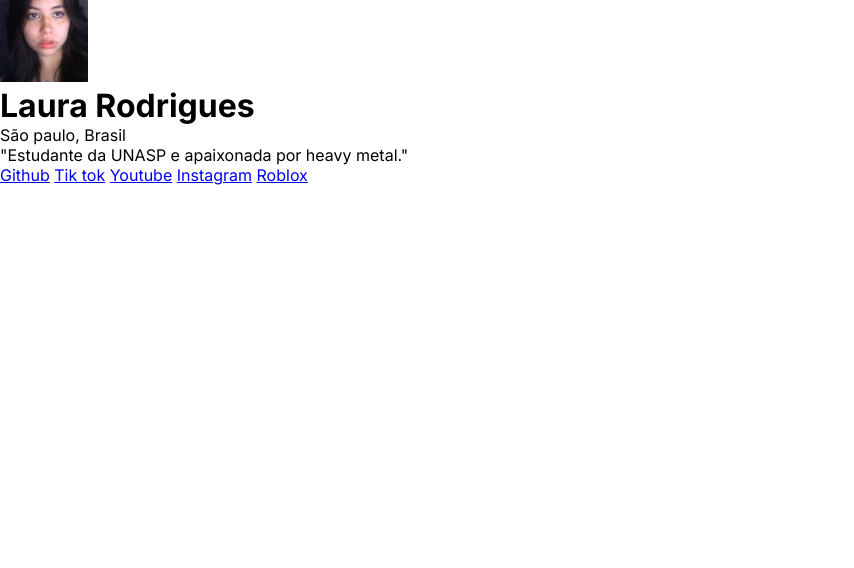
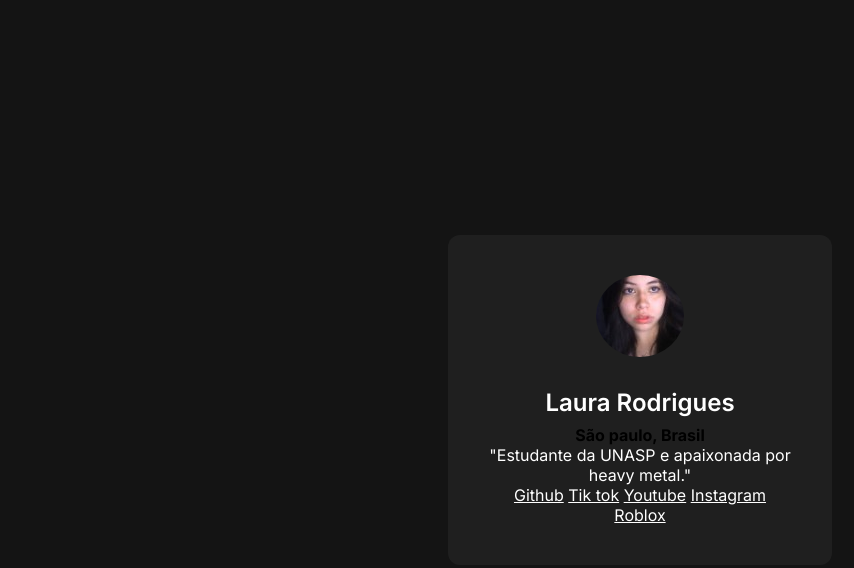
Before and after one commit to LauraA12c/meus-links, a plain HTML site: page index.html in a window 1280 px wide. Shown: the whole page, without its empty margins (0-854 px from the left). Drawn offline with Linux system fonts and the light colour scheme.

Commit message:
continuação do desenvolvimento do css e atualização do html para strong

```diff
--- a/index.html
+++ b/index.html
@@ -13,7 +13,7 @@
     <div>
        <img src="./404029521_308739205451240_3533212667570376765_n.jpg" alt="imagem do criador da pagina de links, Laura Rodrigues">
         <h1>Laura Rodrigues</h1>
-    <p>São paulo, Brasil</p>
+    <strong>São paulo, Brasil</strong>
     <p>"Estudante da UNASP e apaixonada por heavy metal."</p>
 <a href="https://github.com/LauraA12c">Github</a>
 <a href="https://www.tiktok.com/@larodrigues24">Tik tok</a>
--- a/style.css
+++ b/style.css
@@ -4,3 +4,34 @@ padding: 0;
 box-sizing: border-box;
 font-family: "Inter", sans-serif;
 }
+body{
+background-color: #141414;
+height: 100vh;
+display: flex;
+justify-content: center;
+align-items: center;
+}
+div{
+    background-color: #1F1F1F;
+    width:384px ;
+    padding: 40px;
+    text-align: center;
+    border-radius: 12px;
+}
+
+h1, p, a{
+color: #fff;
+
+}
+
+div img{
+border-radius: 50%;
+margin-bottom: 24px;
+}
+
+div h1{
+font-size: 24px;
+line-height: 36px;
+font-weight: 600;
+margin-bottom: 4px;
+}
```
